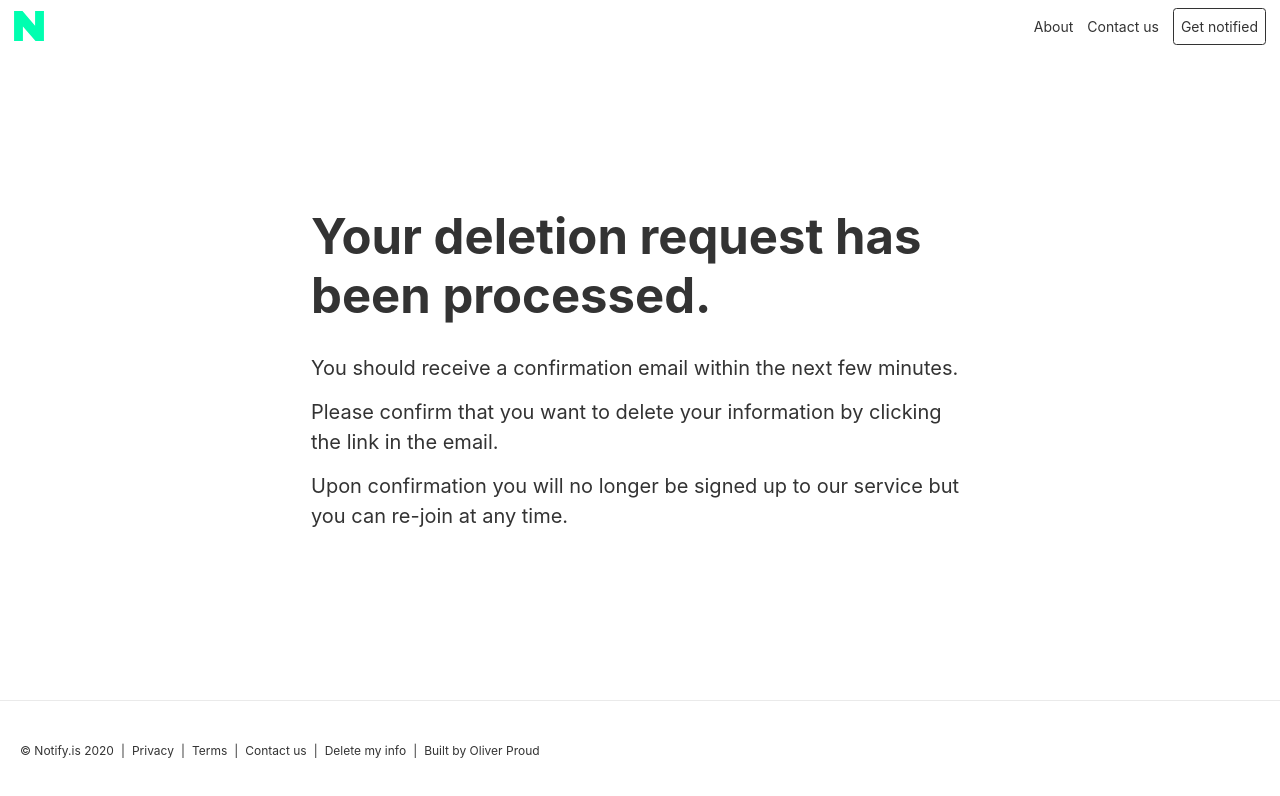
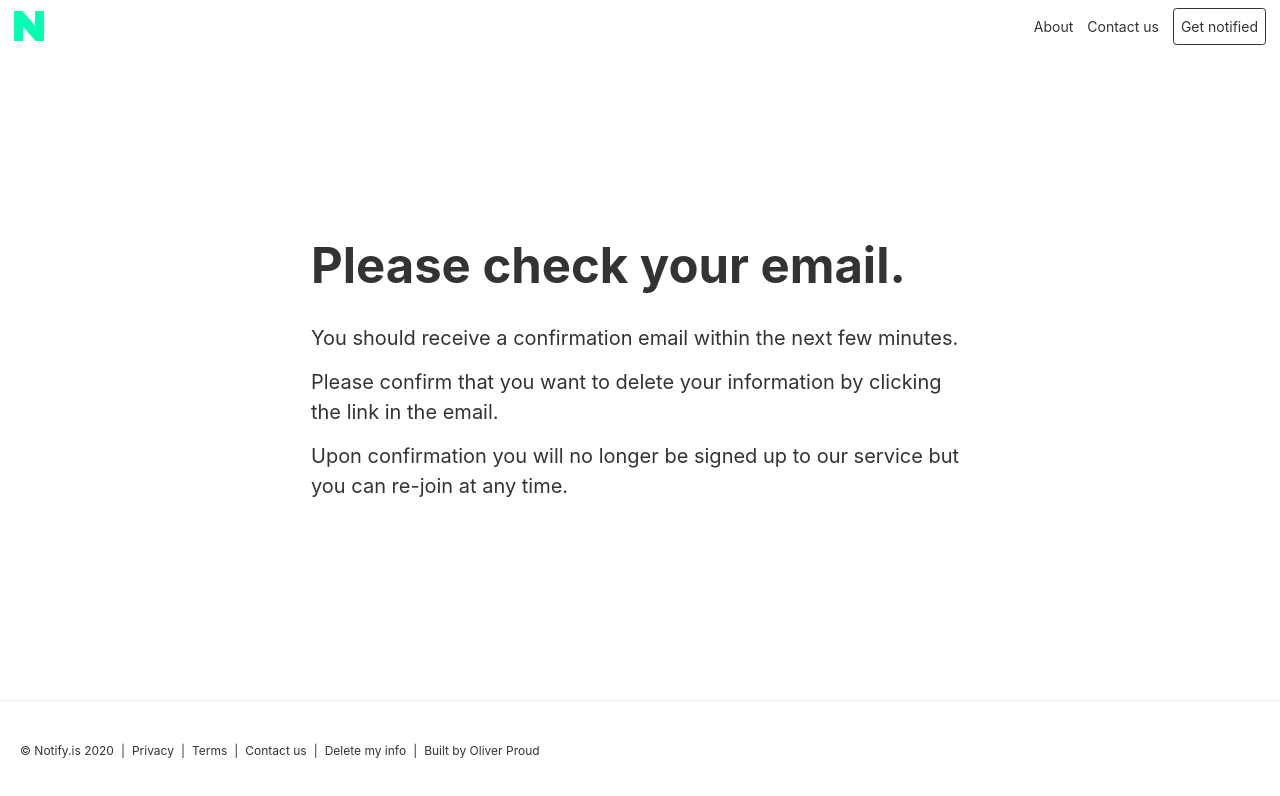
Before and after one commit to oliverproud/notify.is, a Next.js app: page /confirm in a window 1280 px wide. Shown: the top 796 px of the page. Built offline with nearby package versions, Linux system fonts and the light colour scheme.

Commit message:
update header

```diff
--- a/pages/confirm.js
+++ b/pages/confirm.js
@@ -13,7 +13,7 @@ export default function ConfirmDelete() {
 
       <div className="container-center">
         <div className="intro-header px-4">
-          <h1 className="display-4">Your deletion request has been processed.</h1>
+          <h1 className="display-4">Please check your email.</h1>
           <p className="p-delete">You should receive a confirmation email within the next few minutes.</p>
           <p className="p-delete">Please confirm that you want to delete your information by clicking the link in the email.</p>
           <p className="p-delete">Upon confirmation you will no longer be signed up to our service but you can re-join at any time.</p>
```
